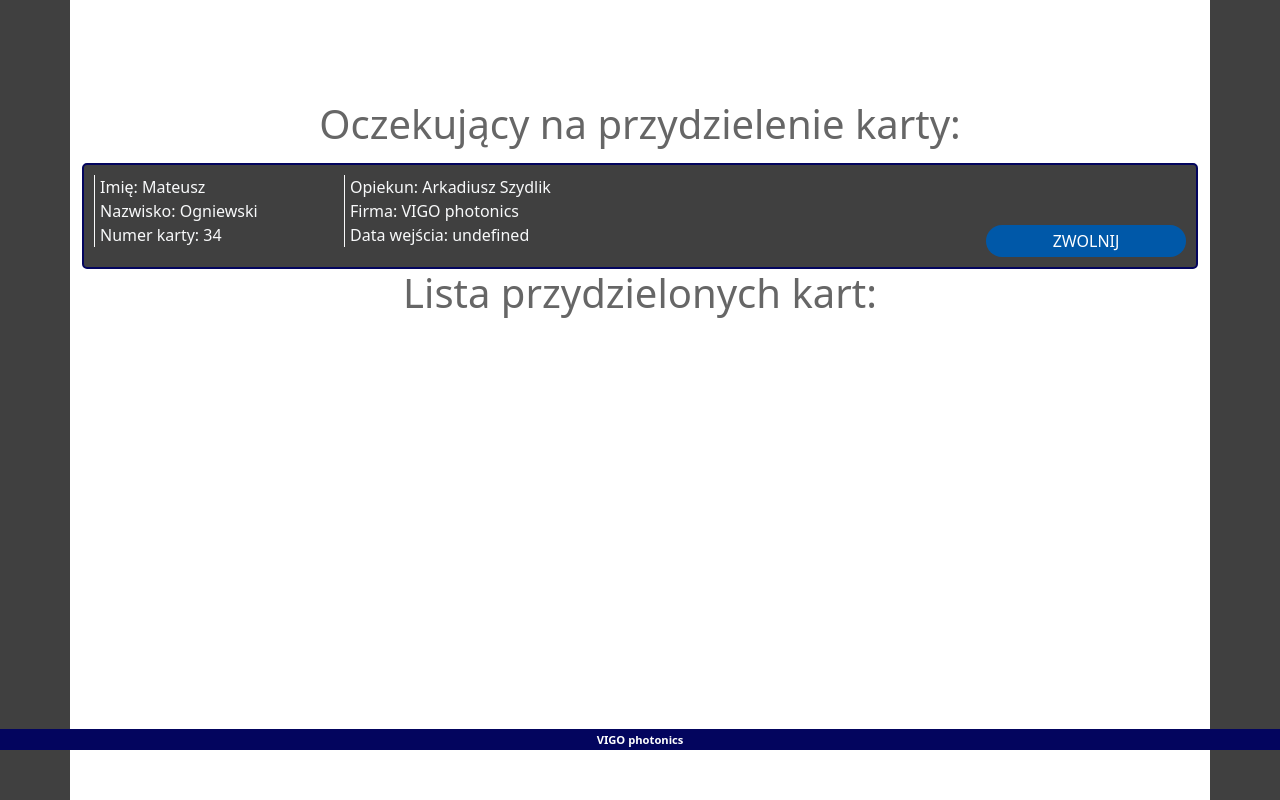
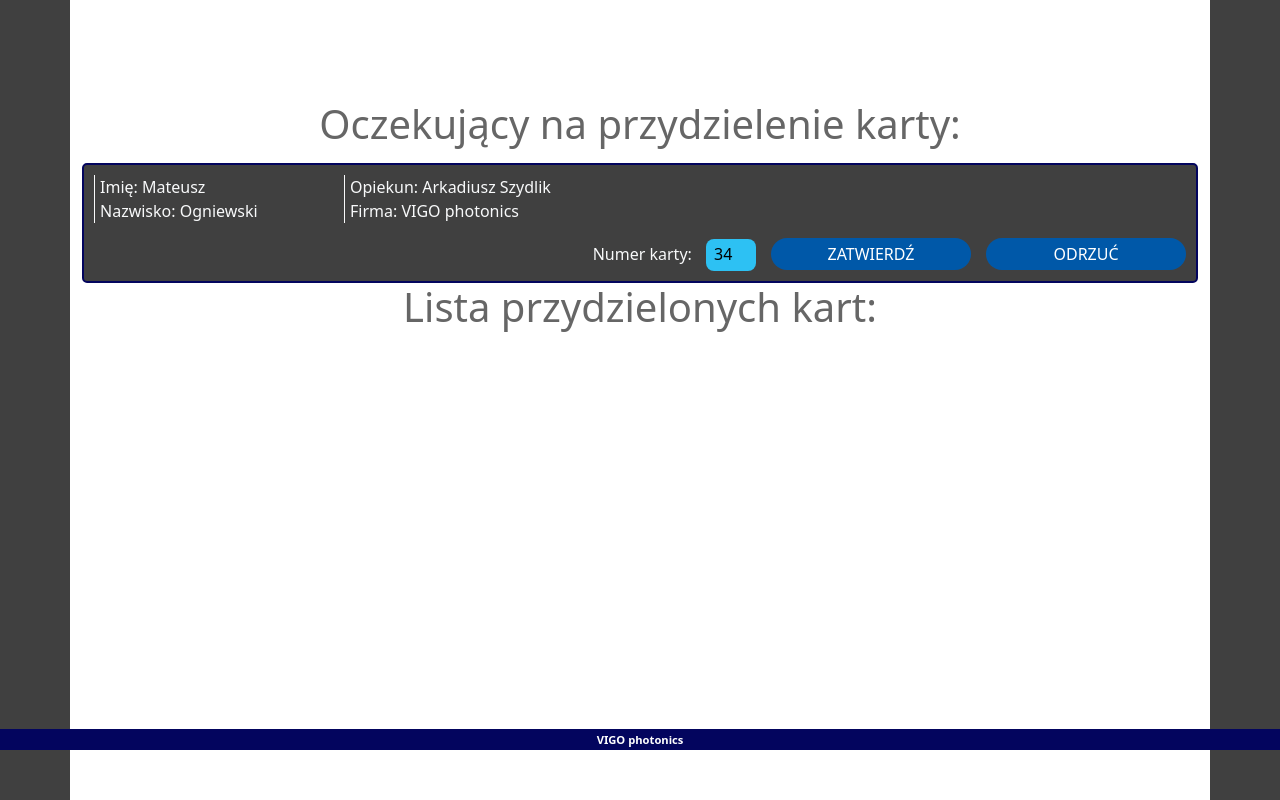
Before and after one commit to wayson14/VIGO-Guests, a Django app: page /reception/ in a window 1280 px wide. Shown: the part 50-850 px from the top of the page. Run offline with Django 4.2, Linux system fonts and the light colour scheme.

Commit message:
ready frontend of reception interface

```diff
--- a/interfaces/static/css/main.css
+++ b/interfaces/static/css/main.css
@@ -142,8 +142,14 @@
     margin-right: 10px;
 }
 
-.entry input
+.entry select
 {
+    appearance: none;
+    padding: 0.25em 0.5em;
+    margin: 0;
+    cursor: pointer;
+    line-height: 1.1;
+    outline: none;
     display: inline-block;
     width: 50px;
     border: none;
@@ -152,9 +158,36 @@
     height: 2em;
 }
 
-.entry input:target
+.entry select:target
 {
     border: none;
+}
+
+.entry select:focus
+{
+    border: none;
+    border-bottom-left-radius: 0;
+    border-bottom-right-radius: 0;
+}
+
+.select::after
+{
+    content: "";
+    width: 0.8em;
+    height: 0.5em;
+    background-color: var(--e-global-color-primary);
+    clip-path: polygon(100% 0%, 0 0%, 50% 100%);
+}
+
+.entry select option
+{
+    background-color: var(--e-global-color-accent);
+}
+
+.entry select option:hover
+{
+    background-color: var(--e-global-color-primary);
+    cursor: pointer;
 }
 
 .entry button
--- a/interfaces/static/js/guest.js
+++ b/interfaces/static/js/guest.js
@@ -22,7 +22,6 @@
     formData.append("guest_last_name", guest_last_name.value);
     formData.append("keeper_full_name", keeper_full_name.value);
     formData.append("company", company.value);
-    console.log(formData);
     const response = await fetch(endpoint,
          {
             method: "post",
--- a/interfaces/static/js/reception.js
+++ b/interfaces/static/js/reception.js
@@ -1,17 +1,28 @@
 window.onload = start;
+const csrftoken = document.querySelector('[name=csrfmiddlewaretoken]').value;
 
 function start()
 {
     console.log("działa");
     test = {
         "id": 456,
-        "firstname": "Mateusz",
-        "lastname": "Ogniewski",
-        "keeper": "Arkadiusz Szydlik",
-        "brand": "VIGO photonics",
-        "card_id": 34
+        "guest_first_name": "Mateusz",
+        "guest_last_name": "Ogniewski",
+        "keeper_full_name": "Arkadiusz Szydlik",
+        "company": "VIGO photonics",
+        "card": 34,
+        "cards": [1,2,3,4,5,6,7,8,9,45,34]
     };
-    document.getElementById("awaiting").appendChild(new_active_entry(test));
+    $("#awaiting").html(new_awaiting_entry(test));
+    //refresh();
+}
+
+function auto_refresh()
+{
+    refresh();
+    setTimeout(() => {
+        auto_refresh();
+    }, 3000);
 }
 
 function refresh()
@@ -22,9 +33,9 @@
 
 async function load_awaitings()
 {
-    let endpoint = "load_possible_guests.py"
-    response = await fetch(endpoint).catch(console.error);
-    response = await response.json();
+    let endpoint = "/api/"
+    response = await get(endpoint, formData);
+    if(response == "") return
 
     let awaitings = document.getElementById("awaitings");
     awaitings.innerHTML = "";
@@ -35,9 +46,9 @@
 
 async function load_active()
 {
-    let endpoint = "load_active_guests.py"
-    response = await fetch(endpoint).catch(console.error);
-    response = await response.json();
+    let endpoint = "/api/"
+    response = await get(endpoint, formData);
+    if(response == "") return
 
     let active = document.getElementById("active");
     active.innerHTML = "";
@@ -57,12 +68,12 @@
 
     let info = document.createElement("div");
     info.className = "info";
-    info.innerHTML = "Imię: "+data["firstname"];
+    info.innerHTML = "Imię: "+data["guest_first_name"];
     infos.appendChild(info);
 
     info = document.createElement("div");
     info.className = "info";
-    info.innerHTML = "Opiekun: "+data["keeper"];
+    info.innerHTML = "Opiekun: "+data["keeper_full_name"];
     infos.appendChild(info);
 
     let clearboth = document.createElement("div");
@@ -71,12 +82,12 @@
 
     info = document.createElement("div");
     info.className = "info";
-    info.innerHTML = "Nazwisko: "+data["lastname"];
+    info.innerHTML = "Nazwisko: "+data["guest_last_name"];
     infos.appendChild(info);
 
     info = document.createElement("div");
     info.className = "info";
-    info.innerHTML = "Firma: "+data["brand"];
+    info.innerHTML = "Firma: "+data["company"];
     infos.appendChild(info);
 
     entry.appendChild(infos);
@@ -88,11 +99,14 @@
     span.innerHTML = "Numer karty: ";
     interactions.appendChild(span);
 
-    let input = document.createElement("input");
-    input.type = "number";
-    input.value = data["card_id"];
-    input.placeholder = "id";
-    interactions.appendChild(input);
+    let select = document.createElement("select");
+    data["cards"].forEach(card => {
+        let option = document.createElement("option");
+        option.innerHTML = card;
+        select.appendChild(option);
+    });
+    select.value = data["card"];
+    interactions.appendChild(select);
 
     let button = document.createElement("button");
     button.addEventListener("click", function(){accept(data["id"], true);});
@@ -120,12 +134,12 @@
 
     let info = document.createElement("div");
     info.className = "info";
-    info.innerHTML = "Imię: "+data["firstname"];
+    info.innerHTML = "Imię: "+data["guest_first_name"];
     infos.appendChild(info);
 
     info = document.createElement("div");
     info.className = "info";
-    info.innerHTML = "Opiekun: "+data["keeper"];
+    info.innerHTML = "Opiekun: "+data["keeper_full_name"];
     infos.appendChild(info);
 
     let clearboth = document.createElement("div");
@@ -134,12 +148,12 @@
 
     info = document.createElement("div");
     info.className = "info";
-    info.innerHTML = "Nazwisko: "+data["lastname"];
+    info.innerHTML = "Nazwisko: "+data["guest_last_name"];
     infos.appendChild(info);
 
     info = document.createElement("div");
     info.className = "info";
-    info.innerHTML = "Firma: "+data["brand"];
+    info.innerHTML = "Firma: "+data["company"];
     infos.appendChild(info);
 
     clearboth = document.createElement("div");
@@ -148,12 +162,12 @@
 
     info = document.createElement("div");
     info.className = "info";
-    info.innerHTML = "Numer karty: "+data["card_id"];
+    info.innerHTML = "Numer karty: "+data["card"];
     infos.appendChild(info);
 
     info = document.createElement("div");
     info.className = "info";
-    info.innerHTML = "Data wejścia: "+data["enter_date"];
+    info.innerHTML = "Data wejścia: "+data["enter_datetime"];
     infos.appendChild(info);
 
     entry.appendChild(infos);
@@ -173,20 +187,54 @@
 
 async function accept(id, accept)
 {
-    let endpoint = "add_guest.py";
+    const endpoint = "/api/";
     let formData = new FormData();
     formData.append("accept", accept);
     formData.append("id", id);
-    formData.append("card_id", $("[name="+id+"] input").value);
-    response = await fetch(endpoint, {method:"post", body: formData}).catch(console.error);
+    formData.append("card_id", $("[name="+id+"] select").value);
+    response = await get(endpoint, formData)
     $("#output").html(response.json());
 }
 
 async function release(id)
 {
-    let endpoint = "release_card.py";
+    const endpoint = "/api/";
     let formData = new FormData();
     formData.append("id", id);
-    response = await fetch(endpoint, {method:"post", body: formData}).catch(console.error);
+    response = await get(endpoint, formData)
     $("#output").html(response.json());
 }
+
+async function get(endpoint, formData)
+{
+    const response = await fetch(endpoint,
+        {
+           method: "post",
+           body: formData,
+           headers: {'X-CSRFToken': csrftoken},
+           mode: 'same-origin',
+       }
+       ).catch(console.error);
+   if (response.ok){
+       $( "#output" ).css({"color":"green"})
+       output = "Operacja wykonana pomyślnie"
+       $( "#output" ).text(output);
+   }
+   else{
+       $( "#output" ).css({"color":"red"})
+       if (response.status == 403){
+           $( "#output" ).text(`403 Nieautoryzowany - spróbuj się ponownie zalogować do interfejsu gościa.`);
+       }
+       $( "#output" ).text(`Wystąpił nieznany błąd. Skontaktuj się z administratorami.`);
+   }
+   refresh();
+   setTimeout(() => {
+       guest_full_name.value = '',
+       keeper_full_name.value = '',
+       lastname.value = '',
+       company.value = ''
+       $( "#output" ).text('');
+   }, 5000);
+   if(response.ok) return await response.json();
+   return "";
+}
--- a/interfaces/templates/reception_interface.html
+++ b/interfaces/templates/reception_interface.html
@@ -1,4 +1,5 @@
 {% load static %}
+{% csrf_token %}
 <!DOCTYPE html>
 <html lang="pl">
 	<head>
```
